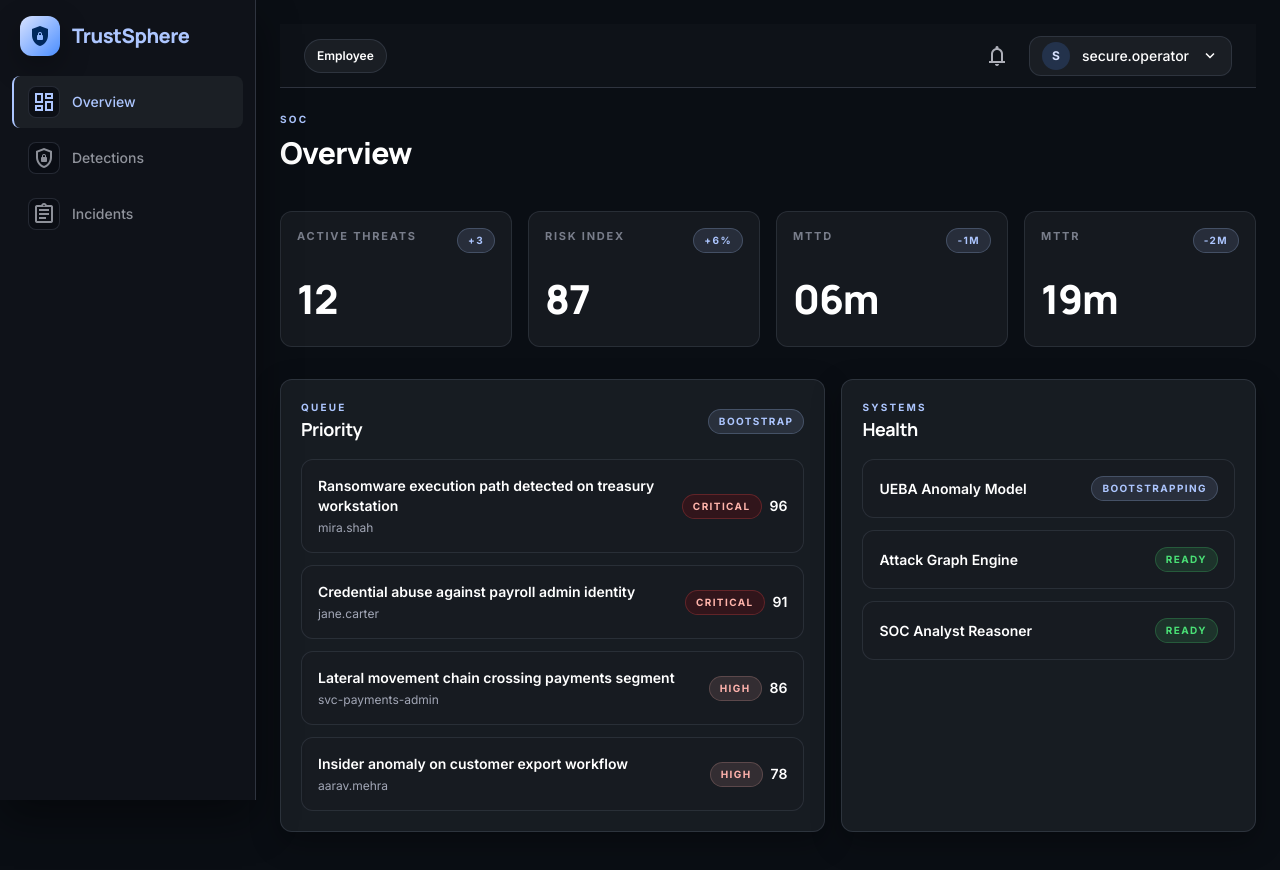
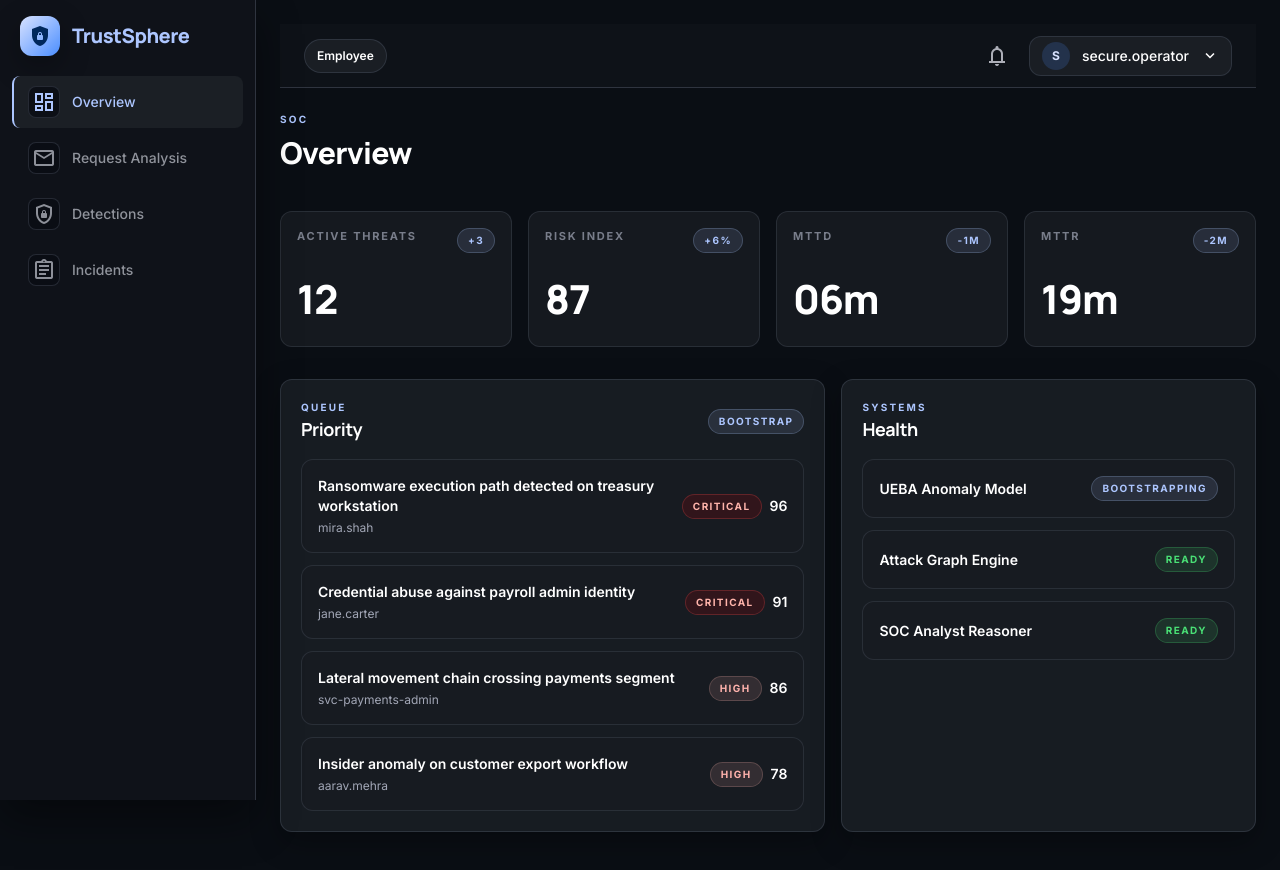
Before and after one commit to sadiasakharkar/TrustSphere, a Next.js app in the folder frontend/: page /overview in a window 1280 px wide. Built offline with nearby package versions, Linux system fonts and the light colour scheme.

Commit message:
Add email analyzer to dashboard navigation

```diff
--- a/frontend/components/dashboard/DashboardLayout.js
+++ b/frontend/components/dashboard/DashboardLayout.js
@@ -21,6 +21,7 @@ export function getDashboardNavigation(role = 'employee') {
   if (normalizedRole === 'admin') {
     return [
       { href: '/overview', label: 'Overview', icon: 'dashboard' },
+      { href: '/email', label: 'Email Analyzer', icon: 'mail' },
       { href: '/analytics', label: 'Analytics', icon: 'monitoring' },
       { href: '/admin', label: 'Admin', icon: 'settings' },
     ];
@@ -29,6 +30,7 @@ export function getDashboardNavigation(role = 'employee') {
   if (normalizedRole === 'employee') {
     return [
       { href: '/overview', label: 'Overview', icon: 'dashboard' },
+      { href: '/email', label: 'Request Analysis', icon: 'mail' },
       { href: '/detections', label: 'Detections', icon: 'shield_lock' },
       { href: '/incidents', label: 'Incidents', icon: 'assignment' },
     ];
@@ -36,6 +38,7 @@ export function getDashboardNavigation(role = 'employee') {
 
   return [
     { href: '/overview', label: 'Overview', icon: 'dashboard' },
+    { href: '/email', label: 'Email Analyzer', icon: 'mail' },
     { href: '/detections', label: 'Detections', icon: 'shield_lock' },
     { href: '/incidents', label: 'Incidents', icon: 'assignment' },
     { href: '/investigations', label: 'Investigations', icon: 'search_insights' },
```
